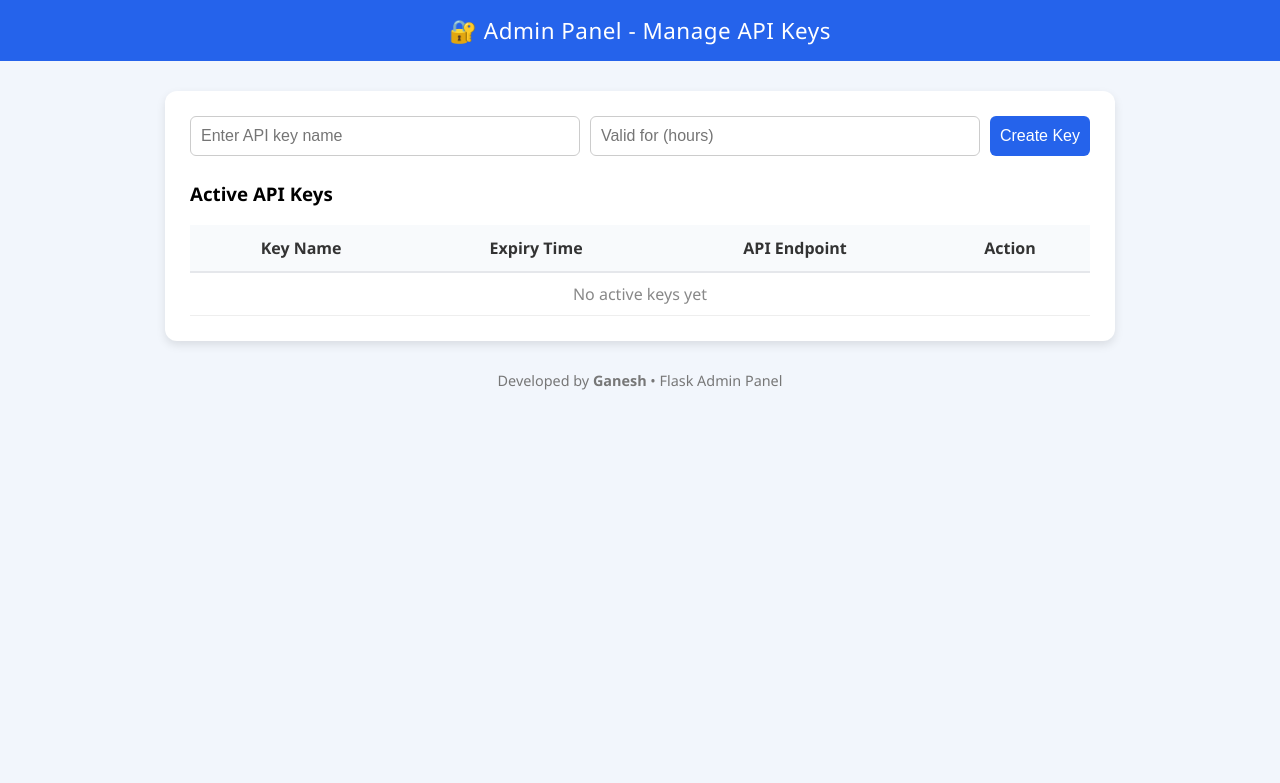
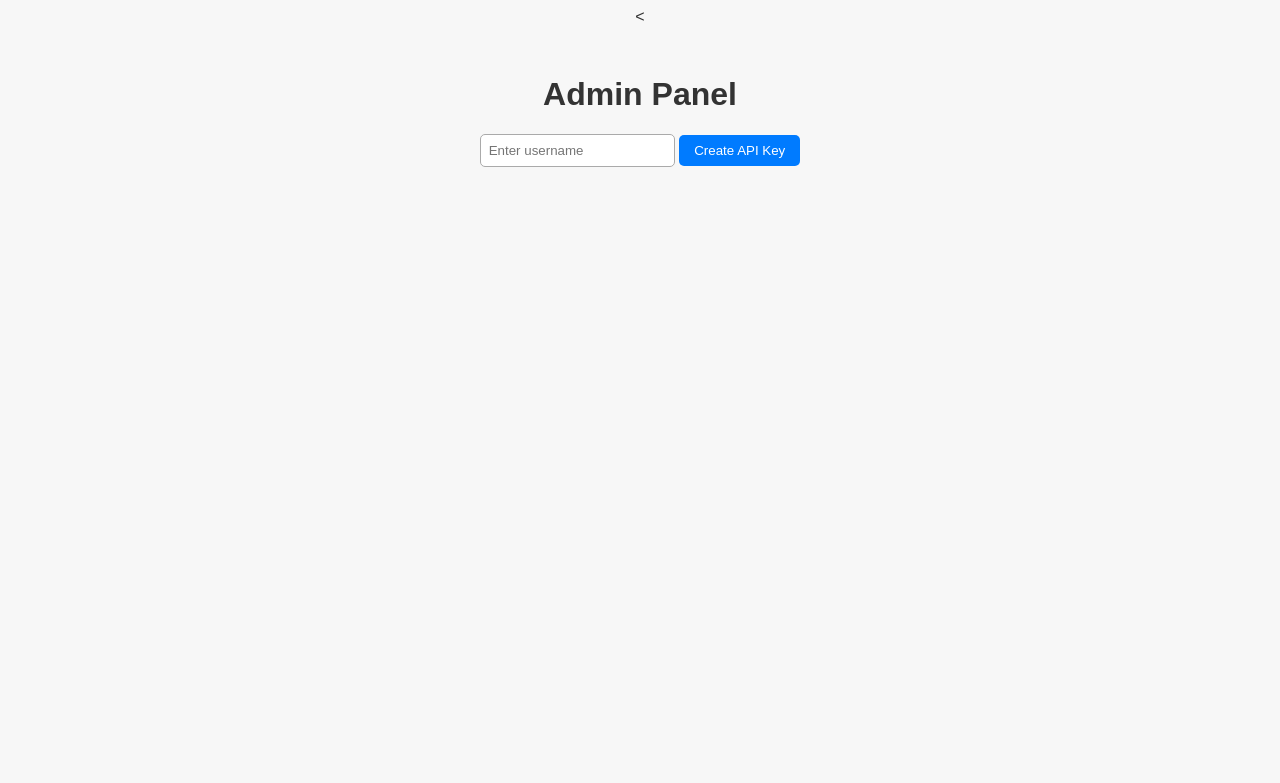
Before and after one commit to GaniiGanesh/impda_api, a Flask app: page /admin in a window 1280 px wide. Shown: the top 783 px of the page. Run offline with Flask 3, Linux system fonts and the light colour scheme.

Commit message:
Update admin.html

```diff
--- a/templates/admin.html
+++ b/templates/admin.html
@@ -1,160 +1,83 @@
-<!DOCTYPE html>
+<<!DOCTYPE html>
 <html lang="en">
 <head>
     <meta charset="UTF-8">
+    <meta name="viewport" content="width=device-width, initial-scale=1.0">
     <title>Admin Panel - API Keys</title>
     <style>
         body {
-            font-family: 'Segoe UI', Arial, sans-serif;
-            background-color: #f2f6fc;
-            margin: 0;
-            padding: 0;
+            font-family: Arial, sans-serif;
+            background: #f7f7f7;
+            color: #333;
+            text-align: center;
         }
-
-        header {
-            background-color: #2563eb;
-            color: white;
-            padding: 15px 20px;
-            text-align: center;
-            font-size: 1.4em;
-            font-weight: 500;
-            letter-spacing: 0.5px;
+        .container {
+            margin-top: 50px;
         }
-
-        .container {
-            width: 90%;
-            max-width: 900px;
-            margin: 30px auto;
-            background: white;
-            border-radius: 12px;
-            box-shadow: 0 4px 10px rgba(0, 0, 0, 0.1);
-            padding: 25px;
+        .key-box {
+            background: #fff;
+            margin: 10px auto;
+            padding: 10px;
+            border-radius: 8px;
+            width: 80%;
+            box-shadow: 0 0 10px rgba(0,0,0,0.1);
         }
-
-        form {
-            display: flex;
-            flex-wrap: wrap;
-            gap: 10px;
-            margin-bottom: 25px;
-            justify-content: space-between;
+        input {
+            padding: 8px;
+            border: 1px solid #aaa;
+            border-radius: 5px;
         }
-
-        input, button {
-            padding: 10px;
-            border-radius: 6px;
-            border: 1px solid #ccc;
-            font-size: 1em;
-        }
-
-        input[type="text"], input[type="number"] {
-            flex: 1;
-            min-width: 180px;
-        }
-
         button {
-            background-color: #2563eb;
+            padding: 8px 15px;
+            background: #007bff;
             color: white;
             border: none;
-            cursor: pointer;
-            transition: background 0.3s;
-        }
-
-        button:hover {
-            background-color: #1e4ed8;
-        }
-
-        table {
-            width: 100%;
-            border-collapse: collapse;
-        }
-
-        th {
-            background-color: #f8fafc;
-            color: #333;
-            padding: 12px;
-            border-bottom: 2px solid #e5e7eb;
-        }
-
-        td {
-            text-align: center;
-            padding: 10px;
-            border-bottom: 1px solid #eee;
-        }
-
-        tr:hover {
-            background-color: #f9fafb;
-        }
-
-        .delete-btn {
-            background-color: #ef4444;
-            border: none;
-            color: white;
-            padding: 6px 12px;
-            border-radius: 6px;
+            border-radius: 5px;
             cursor: pointer;
         }
-
-        .delete-btn:hover {
-            background-color: #dc2626;
-        }
-
-        .api-url {
-            background: #f1f5f9;
-            padding: 6px 10px;
-            border-radius: 6px;
-            font-size: 0.9em;
-            color: #2563eb;
-            word-break: break-all;
-        }
-
-        footer {
-            text-align: center;
-            margin-top: 25px;
-            color: #777;
-            font-size: 0.9em;
+        button:hover {
+            background: #0056b3;
         }
     </style>
 </head>
 <body>
-    <header>🔐 Admin Panel - Manage API Keys</header>
     <div class="container">
-        <form method="POST" action="/create_key">
-            <input type="text" name="name" placeholder="Enter API key name" required>
-            <input type="number" name="hours" placeholder="Valid for (hours)" required>
-            <button type="submit">Create Key</button>
+        <h1>Admin Panel</h1>
+        <form action="/create_key" method="post" onsubmit="return createKey(event)">
+            <input type="text" name="username" id="username" placeholder="Enter username">
+            <button type="submit">Create API Key</button>
         </form>
 
-        <h3>Active API Keys</h3>
-        <table>
-            <tr>
-                <th>Key Name</th>
-                <th>Expiry Time</th>
-                <th>API Endpoint</th>
-                <th>Action</th>
-            </tr>
-            {% for key, data in keys.items() %}
-            <tr>
-                <td><b>{{ key }}</b></td>
-                <td>{{ data.expiry }}</td>
-                <td>
-                    <div class="api-url">
-                        http://127.0.0.1:5000/fetch?aadhaar=XXXXXXXXXXXX&key={{ key }}
-                    </div>
-                </td>
-                <td>
-                    <form method="POST" action="/delete_key/{{ key }}">
-                        <button class="delete-btn">Delete</button>
-                    </form>
-                </td>
-            </tr>
-            {% else %}
-            <tr>
-                <td colspan="4" style="color: #888;">No active keys yet</td>
-            </tr>
+        <div id="keys">
+            {% for key in keys %}
+            <div class="key-box">
+                <strong>{{ key }}</strong><br>
+                API: <code>{{ base_url }}/fetch?aadhaar=XXXXXXXXXXXX&key={{ key }}</code>
+            </div>
             {% endfor %}
-        </table>
+        </div>
     </div>
 
-    <footer>Developed by <b>Ganesh</b> • Flask Admin Panel</footer>
+    <script>
+        async function createKey(e) {
+            e.preventDefault();
+            const username = document.getElementById("username").value.trim();
+            if (!username) return alert("Enter username");
+
+            const res = await fetch("/create_key", {
+                method: "POST",
+                headers: {"Content-Type": "application/x-www-form-urlencoded"},
+                body: "username=" + encodeURIComponent(username)
+            });
+
+            const data = await res.json();
+            if (data.success) {
+                alert("API Key created for " + username);
+                location.reload();
+            } else {
+                alert(data.error);
+            }
+        }
+    </script>
 </body>
 </html>
```
